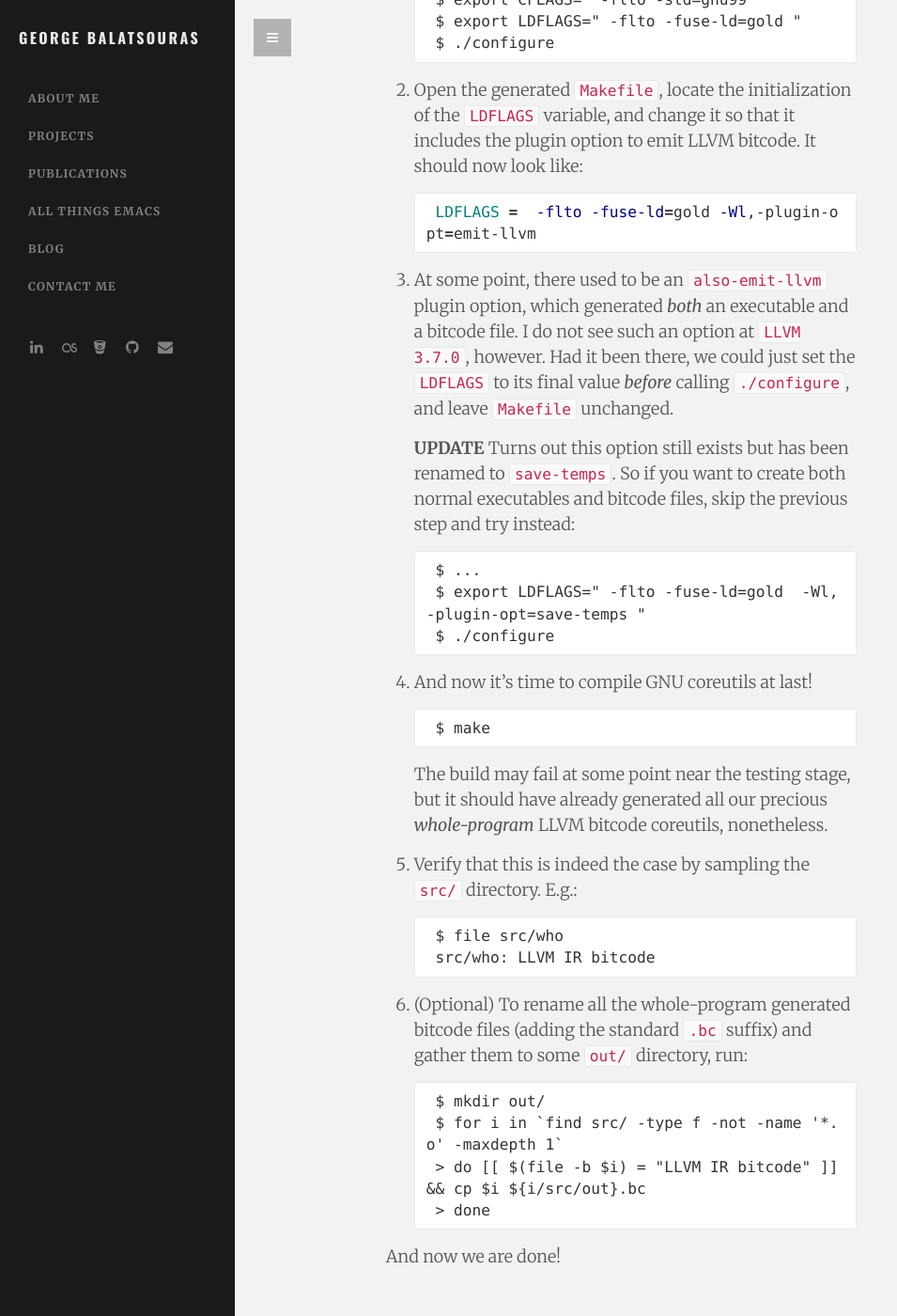
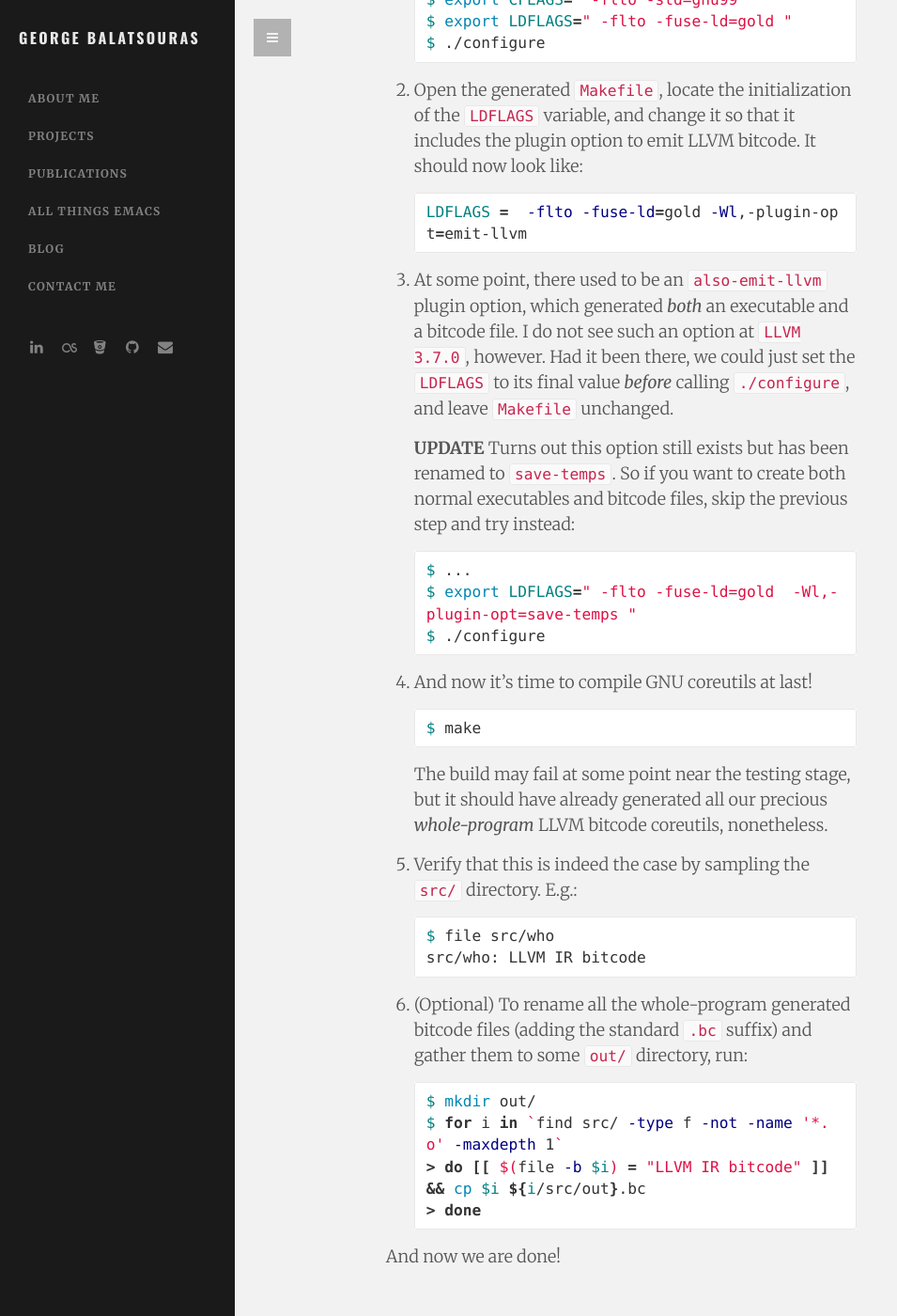
Before and after one commit to gbalats/gbalats.github.io, a Jekyll site: the page built from _posts/2015-12-10-compiling-autotooled-projects-to-LLVM-bitcode.md, in a window 1280 px wide and 1400 px high, scrolled down 2890 px. Shown: the whole window at 94% size, without its empty margins (0-955 px from the left). Built offline with Jekyll 4.4.1, drawn with Linux system fonts in a browser that asks for light colours; comment, search, counter and statistics services are not loaded; some of the changed text lies outside the part shown.

Commit message:
Fix fenced code blocks

````diff
--- a/_posts/2015-12-10-compiling-autotooled-projects-to-LLVM-bitcode.md
+++ b/_posts/2015-12-10-compiling-autotooled-projects-to-LLVM-bitcode.md
@@ -50,7 +50,9 @@ same for other autotooled software as well.
 
 2. Verify that `ld.gold` accepts *plugin* arguments by running:
 
-       $ ld.gold -plugin
+   ```shell
+   $ ld.gold -plugin
+   ```
 
    You should see a warning such as `-plugin: missing argument`.
 
@@ -70,12 +72,12 @@ generator. In order to build the gold plugin, you also need to specify
 the path to `plugin-api.h` of *binutils* (which you may also need to
 build). The command to build LLVM should be something similar to:
 
-~~~ console
+```shell
 $ cd /path/to/llvm/
 $ mkdir build
 $ cd build
 $ cmake -G "Unix Makefiles" -DLLVM_BINUTILS_INCDIR=/path/to/binutils/include ../llvm/
-~~~
+```
 
 Building will take a long time, but when it is over it should have created
 `lib/LLVMgold.so`.
@@ -87,14 +89,14 @@ LLVM bitcode file instead of an object file. Then you need to pass the
 generates bitcode instead of an executable. Test the previous scenario
 on a trivial single file C project by running:
 
-~~~ console
+```shell
 $ clang -flto -c test.c
 $ file test.o
 test.o: LLVM IR bitcode
 $ clang -flto -fuse-ld=gold -Wl,-plugin-opt=emit-llvm test.o
 $ file a.out
 a.out: LLVM IR bitcode
-~~~
+```
 
 
 ### Building GNU coreutils with GNU autoconf ###
@@ -124,20 +126,22 @@ To recap:
 
 1. Setup your environment and run `./configure`.
 
-        $ export CC=clang
-        $ export CXX=clang++
-        $ export RANLIB=llvm-ranlib
-        $ export CFLAGS=" -flto -std=gnu99 "
-        $ export LDFLAGS=" -flto -fuse-ld=gold "
-        $ ./configure
+   ```shell
+   $ export CC=clang
+   $ export CXX=clang++
+   $ export RANLIB=llvm-ranlib
+   $ export CFLAGS=" -flto -std=gnu99 "
+   $ export LDFLAGS=" -flto -fuse-ld=gold "
+   $ ./configure
+   ```
 
 2. Open the generated `Makefile`, locate the initialization of the
    `LDFLAGS` variable, and change it so that it includes the plugin
    option to emit LLVM bitcode. It should now look like:
 
-    ```make
-    LDFLAGS =  -flto -fuse-ld=gold -Wl,-plugin-opt=emit-llvm
-    ```
+   ```make
+   LDFLAGS =  -flto -fuse-ld=gold -Wl,-plugin-opt=emit-llvm
+   ```
 
 3. At some point, there used to be an `also-emit-llvm` plugin option,
    which generated *both* an executable and a bitcode file. I do not
@@ -149,13 +153,17 @@ To recap:
    to `save-temps`. So if you want to create both normal executables
    and bitcode files, skip the previous step and try instead:
 
-        $ ...
-        $ export LDFLAGS=" -flto -fuse-ld=gold  -Wl,-plugin-opt=save-temps "
-        $ ./configure
+   ```shell
+   $ ...
+   $ export LDFLAGS=" -flto -fuse-ld=gold  -Wl,-plugin-opt=save-temps "
+   $ ./configure
+   ```
 
 4. And now it's time to compile GNU coreutils at last!
 
-        $ make
+   ```shell
+   $ make
+   ```
 
     The build may fail at some point near the testing stage, but it should
     have already generated all our precious *whole-program* LLVM
@@ -164,16 +172,20 @@ To recap:
 5. Verify that this is indeed the case by sampling the
    `src/` directory. E.g.:
 
-        $ file src/who
-        src/who: LLVM IR bitcode
+   ```shell
+   $ file src/who
+   src/who: LLVM IR bitcode
+   ```
 
 6. (Optional) To rename all the whole-program generated bitcode files
    (adding the standard `.bc` suffix) and gather them to some `out/`
    directory, run:
 
-        $ mkdir out/
-        $ for i in `find src/ -type f -not -name '*.o' -maxdepth 1`
-        > do [[ $(file -b $i) = "LLVM IR bitcode" ]] && cp $i ${i/src/out}.bc
-        > done
+   ```shell
+   $ mkdir out/
+   $ for i in `find src/ -type f -not -name '*.o' -maxdepth 1`
+   > do [[ $(file -b $i) = "LLVM IR bitcode" ]] && cp $i ${i/src/out}.bc
+   > done
+   ```
 
 And now we are done!
````
